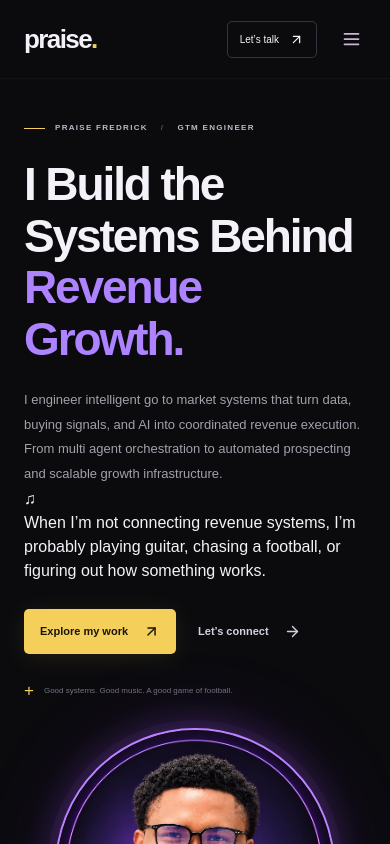
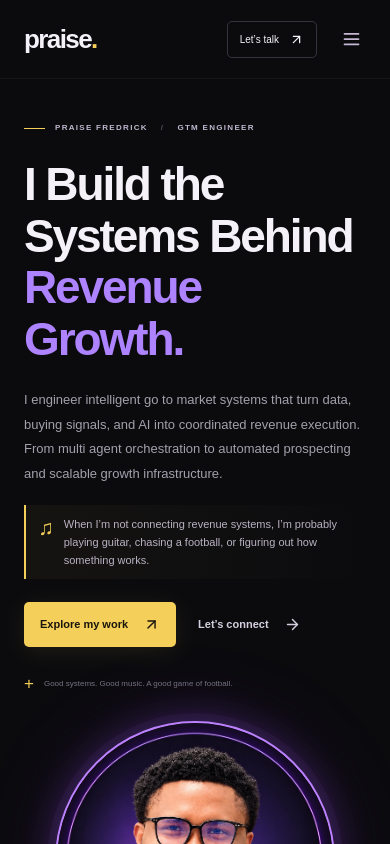
Before and after one commit to praisefredrick5-bit/praise-gtm-portfolio, a Next.js app: page / in a window 390 px wide. Shown: the top 844 px of the page. Built offline with nearby package versions, Linux system fonts and the light colour scheme.

Commit message:
Style responsive hero personal signature

```diff
--- a/app/globals.css
+++ b/app/globals.css
@@ -1771,3 +1771,33 @@ a:focus-visible {
 @media (max-width:420px) { .intelligence-step strong { font-size:7px; } .intelligence-step span { font-size:6px; } .intelligence-link { width:7px; } }
 @media (prefers-reduced-motion:no-preference) { .intelligence-step { animation:intelligence-enter .8s ease both; } .intelligence-step:nth-of-type(3) { animation-delay:.15s; } .intelligence-step:nth-of-type(5) { animation-delay:.3s; } }
 @keyframes intelligence-enter { from { opacity:.35; transform:translateY(9px); } to { opacity:1; transform:translateY(0); } }
+
+/* Personal signature in the hero: subtle, accessible and mobile friendly. */
+.hero-personal-note {
+  display: flex;
+  align-items: flex-start;
+  gap: 12px;
+  max-width: 450px;
+  margin-top: 22px;
+  padding: 13px 15px;
+  border-left: 2px solid var(--yellow);
+  background: linear-gradient(90deg, #f4cf590b, transparent);
+  border-radius: 0 5px 5px 0;
+}
+.hero-personal-icon {
+  color: var(--yellow);
+  font-size: 21px;
+  line-height: 1.2;
+  flex-shrink: 0;
+}
+.hero-personal-note p {
+  margin: 0;
+  color: #b9b2c2;
+  font-size: 12px;
+  line-height: 1.75;
+}
+@media (max-width: 520px) {
+  .hero-personal-note { margin-top: 18px; padding: 10px 12px; gap: 10px; }
+  .hero-personal-note p { font-size: 11px; line-height: 1.65; }
+  .hero-actions { margin-top: 23px; }
+}
```
